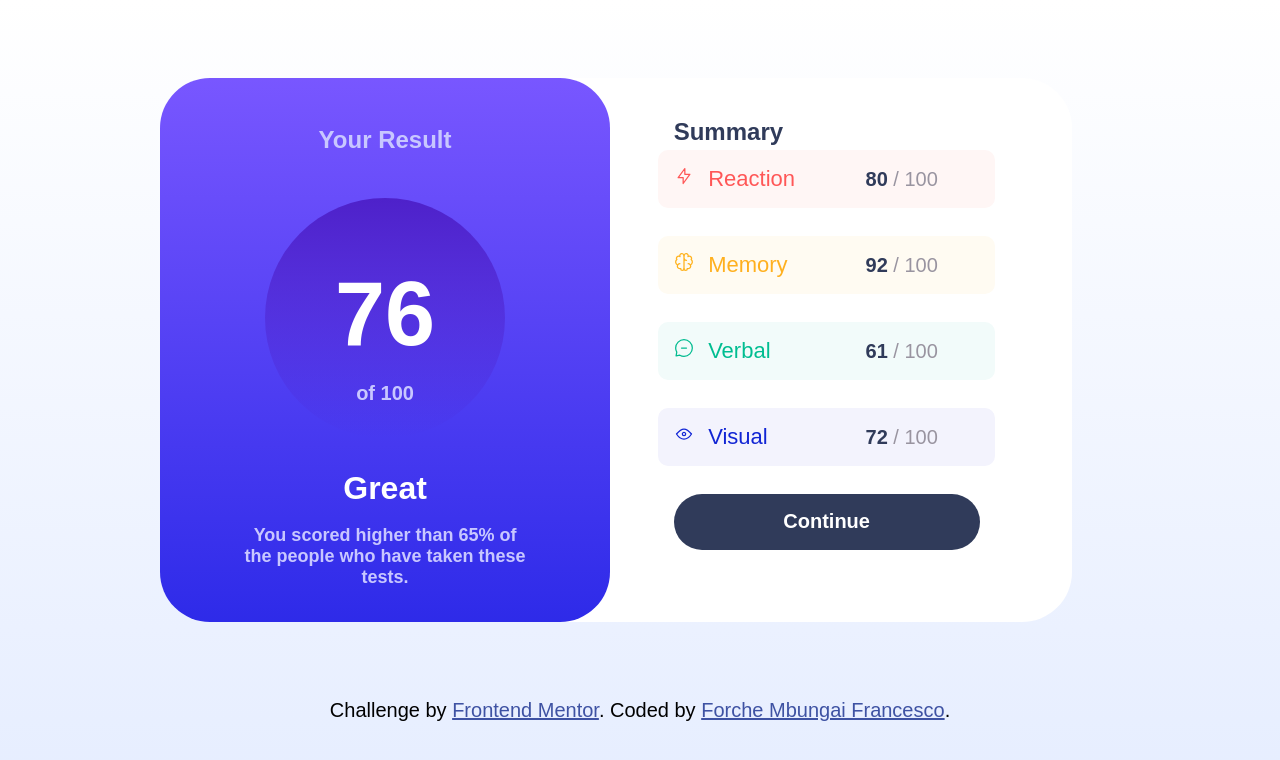
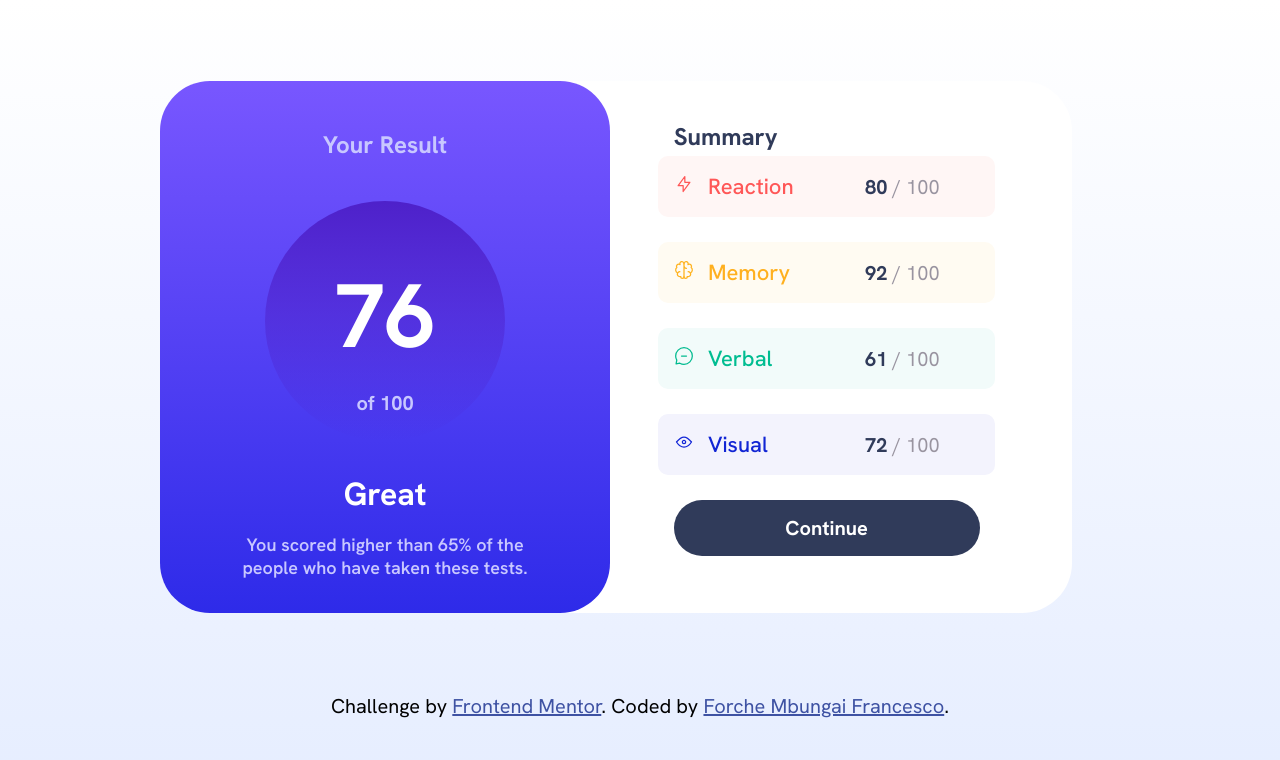
Before and after one commit to Mbungai-Francesco/Results-summary-component, a plain HTML site: page index.html in a window 1280 px wide. Drawn offline with Linux system fonts and the light colour scheme.

Commit message:
onlineFont added

```diff
--- a/style.css
+++ b/style.css
@@ -1,3 +1,4 @@
+@import url('https://fonts.googleapis.com/css2?family=Hanken+Grotesk:ital,wght@0,100..900;1,100..900&display=swap');
 *{
     margin: 0;
     padding: 0;
```
Also changed, not shown: 1 other file.
